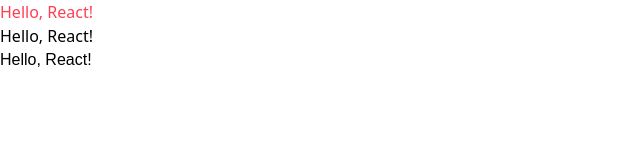
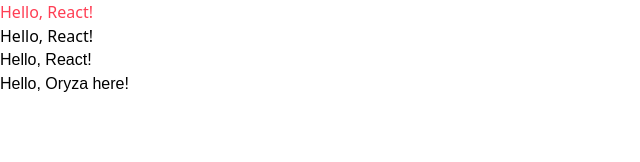
Before and after one commit to AchmadZahrulAZ/web-dashboard-kelompok-4, a React (Vite) app: page / in a window 1280 px wide. Shown: the top 162 px of the page, without its empty margins (0-640 px from the left). Built offline with nearby package versions, Linux system fonts and the light colour scheme.

Commit message:
try pull request

```diff
--- a/src/App.jsx
+++ b/src/App.jsx
@@ -6,6 +6,7 @@
       <h1 className="text-peachred">Hello, React!</h1>
       <p>Hello, React!</p>
       <p className='font-raleway'>Hello, React!</p>
+      <p className='font-raleway'>Hello, Oryza here!</p>
     </div>
   );
 };
```
